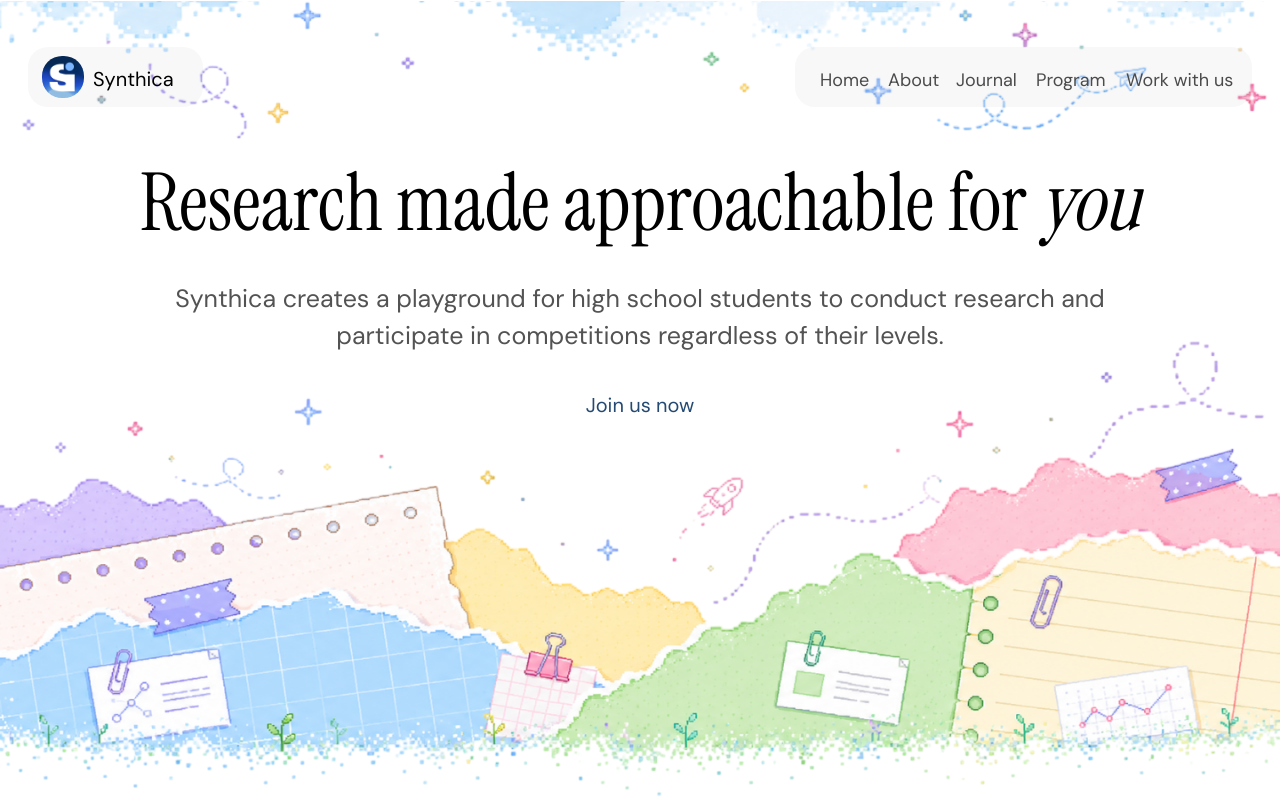
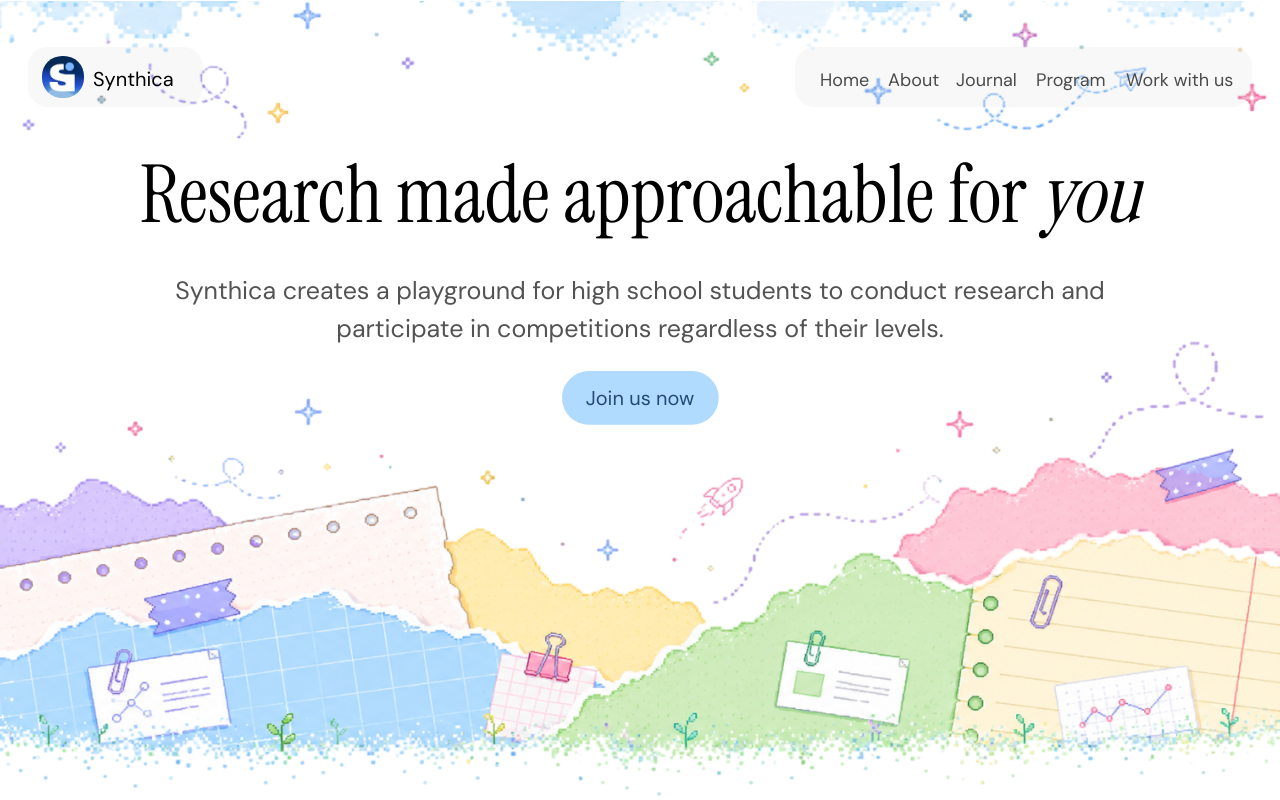
Before and after one commit to friendlyfoe241-cyber/Synthica-landing-page, a Next.js app: page / in a window 1280 px wide. Shown: the top 800 px of the page. Built offline with nearby package versions, Linux system fonts and the light colour scheme.

Commit message:
Fix button - text now centered inside the button background

```diff
--- a/app/page.tsx
+++ b/app/page.tsx
@@ -20,13 +20,14 @@ export default function Home() {
             Synthica creates a playground for high school students to conduct
             research and participate in competitions regardless of their levels.
           </p>
+          <div className="relative mt-8">
             <svg
               width="157"
               height="54"
               viewBox="0 0 157 54"
               fill="none"
               xmlns="http://www.w3.org/2000/svg"
-            className="w-[157px] h-[54px] mt-8"
+              className="w-[157px] h-[54px]"
             >
               <rect
                 width="156.753"
@@ -35,9 +36,10 @@ export default function Home() {
                 fill="#B1DBFE"
               />
             </svg>
-          <p className="text-[#244A73] font-googleSansFlex text-xl w-[142px] h-[27px] text-center mt-3">
+            <p className="text-[#244A73] font-googleSansFlex text-xl absolute inset-0 flex items-center justify-center">
               Join us now
             </p>
+          </div>
         </div>
       <div className="rounded-[20px] bg-[rgba(188,188,188,0.10)] w-[175px] h-[60px] absolute left-7 top-[47px]"></div>
       <div className="w-[140px] h-[42px] absolute left-[42px] top-14">
```
Lines whose indentation alone changed are shown as unchanged.
